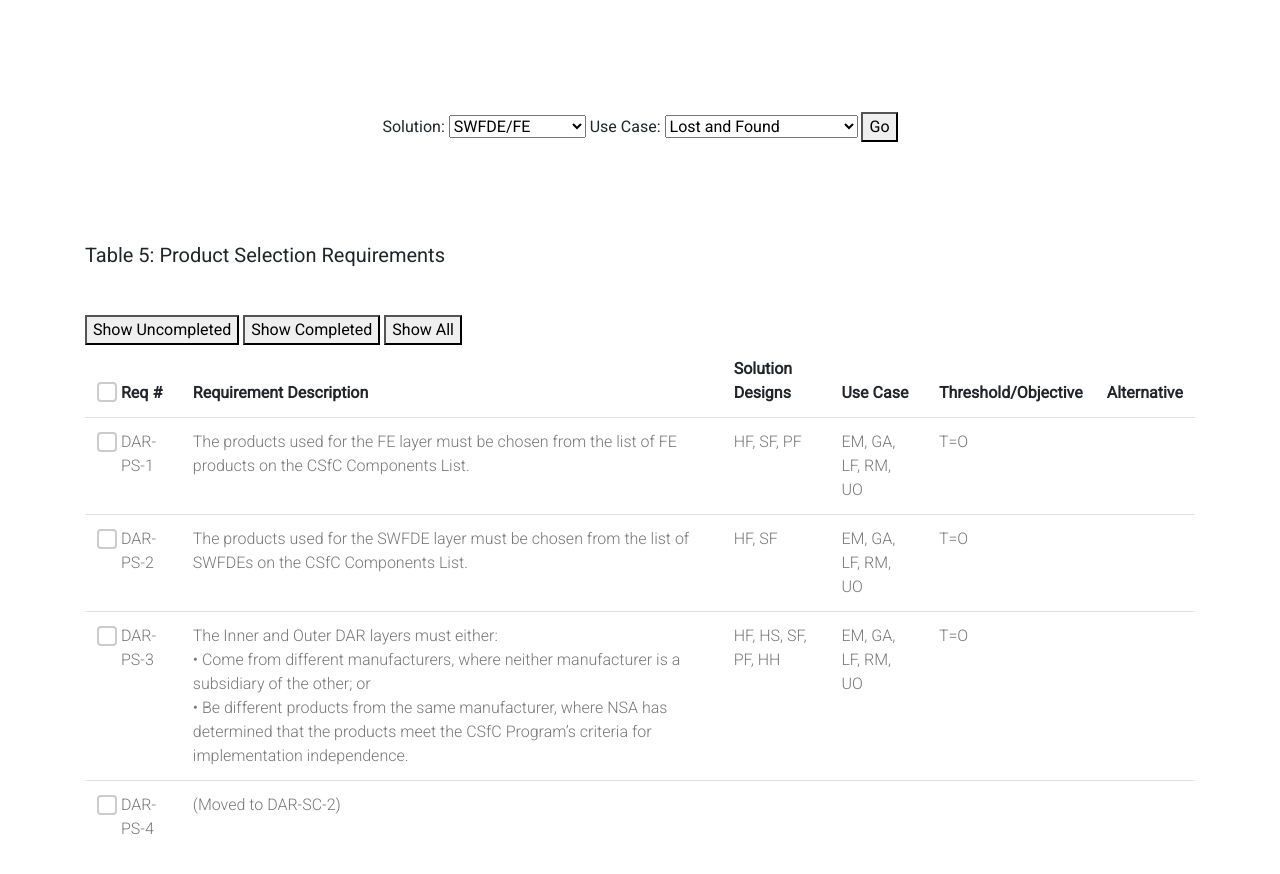
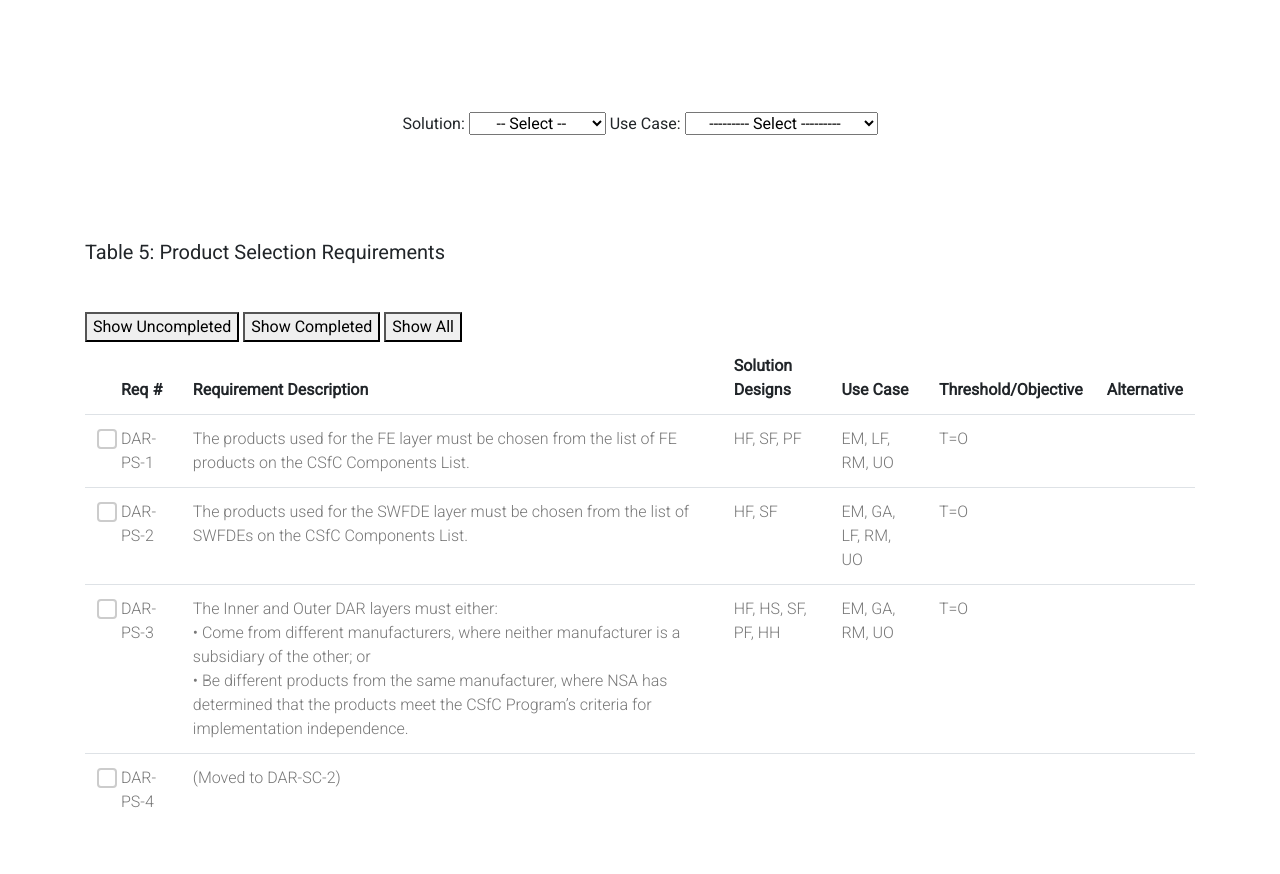
Before and after one commit to cindyhuyn/checklist, a plain HTML site: page index.html in a window 1280 px wide. Drawn offline with Linux system fonts and the light colour scheme.

Commit message:
Add files via upload

```diff
--- a/index.html
+++ b/index.html
@@ -55,8 +55,9 @@
   <div class="content">
 
 	<center>
-		<label id='mySelector'>Solution:</label>
+		<label for='solution'>Solution:</label>
 		<select name="solution" id="solution">
+      <option value="" style="text-align:center">-- Select --</option>
 			<option value="SF">SWFDE/FE</option>
 			<option value="PF">PE/FE</option>
 			<option value="HF">HWFDE/FE</option>
@@ -64,14 +65,15 @@
 			<option value="HH">HWFDE/HWFDE</option>
 		</select>
 		<label for="useCaseSelect">Use Case:</label>
-		<select name="solution" id="solution">
+		<select name="solution" id="useCaseSelect">
+      <option value="" style="text-align:center">--------- Select ---------</option>
 			<option value="LF">Lost and Found</option>
 			<option value="RM">Removable Media</option>
 			<option value="EM">Enterprise Management</option>
 			<option value="UO">Unattended Operations</option>
 			<option value="GA">Generally Applicable</option>
 		</select>
-		<button type="button" onclick="FilterRows()">Go</button>
+		<!-- <button type="button" onclick="FilterRows()">Go</button> -->
 	</center>
 
 	<BR/>
@@ -90,23 +92,17 @@
 
         <table id='myTable' class="table custom-table">
           <thead>
-            <tr>
-              <th scope="col">
-                <label for="chkPassport" class="control control--checkbox">
-                  <input type="checkbox" id="chkPassport" onclick="ShowHideDiv(this)" class="js-check-all"/>
-                  <div class="control__indicator"></div>
-                </label>
-              </th>
+              <th scope="col"></th>
               <th scope="col">Req #</th>
               <th scope="col">Requirement Description</th>
               <th scope="col">Solution Designs</th>
               <th scope="col">Use Case</th>
               <th scope="col">Threshold/Objective</th>
-			  <th scope="col">Alternative</th>
-            </tr>
+			        <th scope="col">Alternative</th>
+
           </thead>
           <tbody>
-            <tr id="row1">
+            <tr id="row1" data-soln="SF" data-use-case="EM, LF, RM, UO">
               <th scope="row">
                 <label class="control control--checkbox">
                   <input type="checkbox" />
@@ -116,11 +112,11 @@
               <td>DAR-PS-1</td>
               <td>The products used for the FE layer must be chosen from the list of FE products on the CSfC Components List.</td>
               <td>HF, SF, PF</td>
-              <td>EM, GA, LF, RM, UO</td>
+              <td>EM, LF, RM, UO</td>
               <td>T=O</td>
-			  <td> </td>
+			        <td></td>
             </tr>
-            <tr id="row2">
+            <tr id="row2" data-soln="PF" data-use-case="EM, GA, LF, RM, UO">
               <th scope="row">
                 <label class="control control--checkbox">
                   <input type="checkbox"/>
@@ -134,7 +130,7 @@
               <td>T=O</td>
 			  <td> </td>
             </tr>
-            <tr id="row3">
+            <tr id="row3" data-soln="PF" data-use-case="EM, GA, RM, UO">
               <th scope="row">
                 <label class="control control--checkbox">
                   <input type="checkbox" />
@@ -147,12 +143,12 @@
 </BR>•	Be different products from the same manufacturer, where NSA has determined that the products meet the CSfC Program’s criteria for
 implementation independence. </td>
               <td>HF, HS, SF, PF, HH</td>
-              <td>EM, GA, LF, RM, UO</td>
+              <td>EM, GA, RM, UO</td>
               <td>T=O</td>
 			  <td> </td>
 
             </tr>
-            <tr id="row4">
+            <tr id="row4" data-soln="" data-use-case="">
               <th scope="row">
                 <label class="control control--checkbox">
                   <input type="checkbox"/>
```
